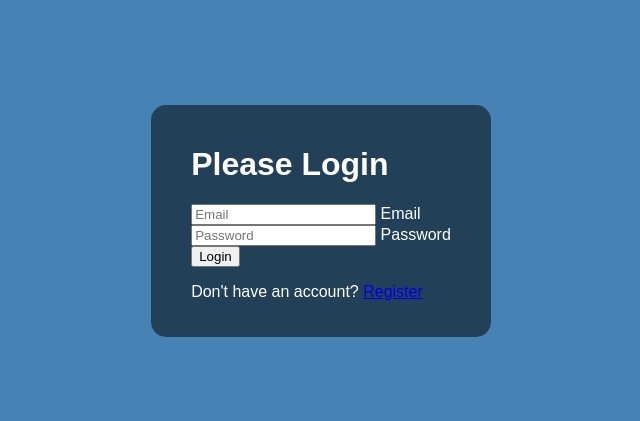
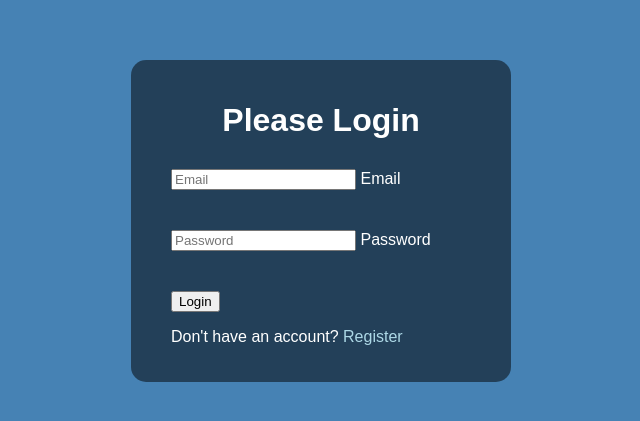
Before and after one commit to GUchechi/form-wave, a plain HTML site: page index.html in a window 1280 px wide. Shown: the part 179-600 px from the top of the page, without its empty margins (319-959 px from the left). Drawn offline with Linux system fonts and the light colour scheme; a web font is replaced by a local one.

Commit message:
styled form-control

```diff
--- a/index.css
+++ b/index.css
@@ -22,3 +22,19 @@ body {
     padding: 20px 40px;
     border-radius: 15px;
 }
+
+.container h1 {
+    text-align: center;
+    margin-bottom: 30px;
+}
+
+.container a {
+    text-decoration: none;
+    color: lightblue;
+}
+
+.form-control {
+    position: relative;
+    margin: 20px 0 40px;
+    width: 300px;
+}
```
